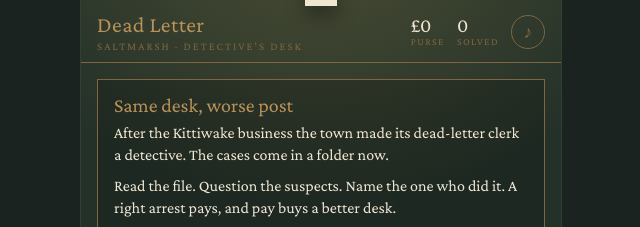
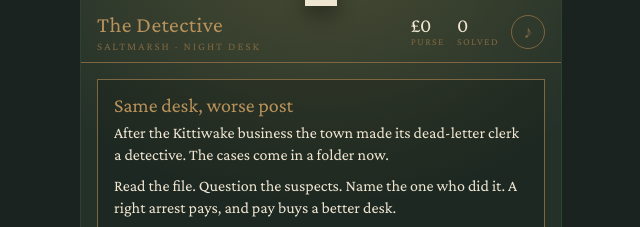
Before and after one commit to ZIn34/Dead-Letter, a plain HTML site: page index.html in a window 1280 px wide. Shown: the top 227 px of the page, 319-959 px from the left. Drawn offline with nearby package versions, Linux system fonts and the light colour scheme; a web font is replaced by a local one.

Commit message:
Rename the game to The Detective
Co-Authored-By: Claude Fable 5.1 <noreply@anthropic.com>

```diff
--- a/index.html
+++ b/index.html
@@ -1,10 +1,10 @@
 <meta charset="utf-8">
 <meta name="viewport" content="width=device-width, initial-scale=1, viewport-fit=cover">
-<title>Dead Letter</title>
+<title>The Detective</title>
 <meta name="theme-color" content="#1b2320">
 <meta name="apple-mobile-web-app-capable" content="yes">
 <meta name="apple-mobile-web-app-status-bar-style" content="black-translucent">
-<meta name="apple-mobile-web-app-title" content="Dead Letter">
+<meta name="apple-mobile-web-app-title" content="The Detective">
 <link rel="manifest" href="manifest.json">
 <link rel="icon" type="image/svg+xml" href="icons/icon.svg">
 <link rel="icon" type="image/png" sizes="32x32" href="icons/icon-32.png">
@@ -173,7 +173,7 @@ nav.tabs button.pulse{color:var(--lamp);text-shadow:0 0 8px var(--lamp)}
 
 <div id="app">
   <header>
-    <h1>Dead Letter<small>Saltmarsh · Detective's desk</small></h1>
+    <h1>The Detective<small>Saltmarsh · Night desk</small></h1>
     <div class="ledger">
       <div><b id="hMoney">£0</b><span>Purse</span></div>
       <div><b id="hSolved">0</b><span>Solved</span></div>
```
Also changed, not shown: manifest.json, 1 other file.
